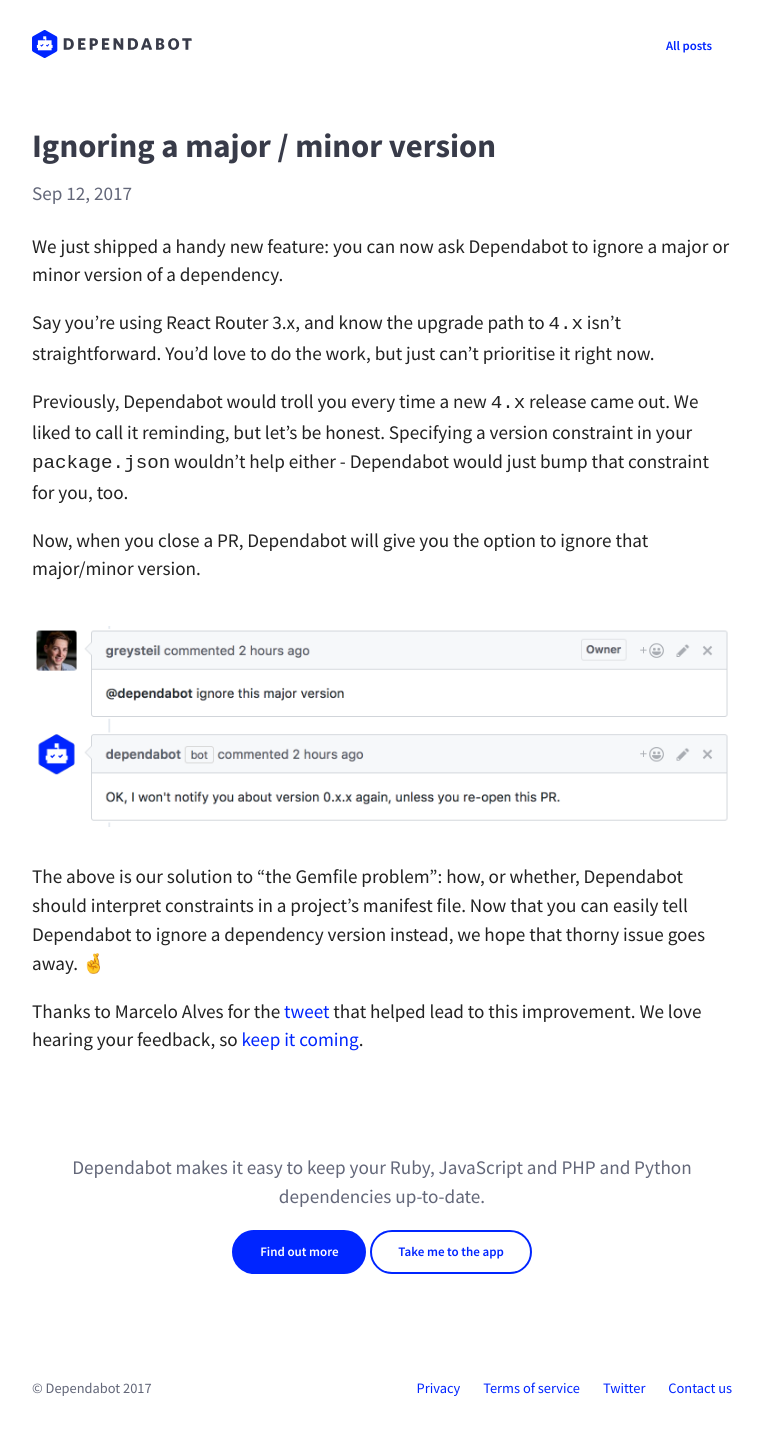
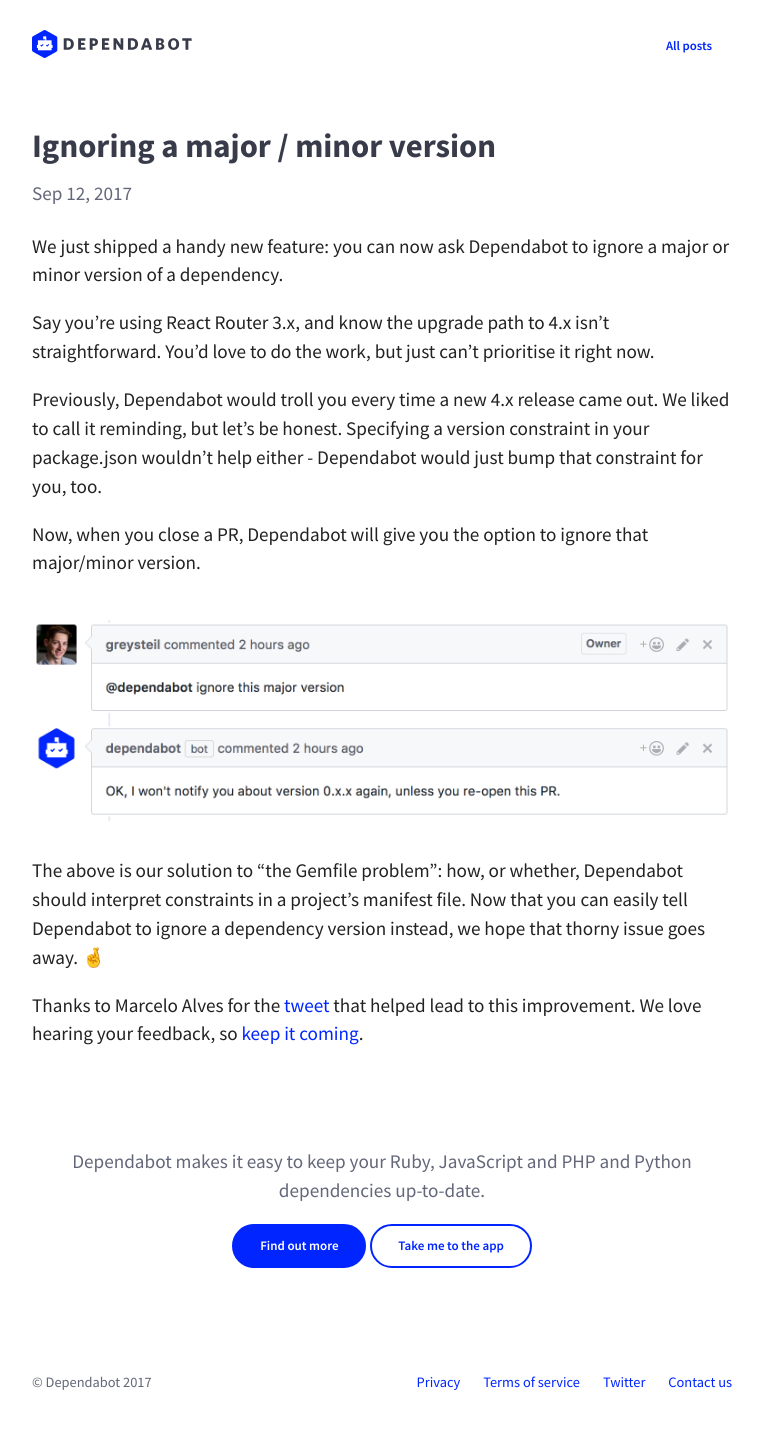
Before and after one commit to desenvolvedorIcotrade/App.bot, a Jekyll site: the page built from blog/_posts/2017-09-12-ignoring-major-version-bumps.md, in a window 1280 px wide. Shown: the whole page, without its empty margins (258-1021 px from the left). Built offline with Jekyll 4.4.1, drawn with Linux system fonts in a browser that asks for light colours; nearby versions of some CDN libraries.

Commit message:
Remove code quotes

```diff
--- a/blog/_posts/2017-09-12-ignoring-major-version-bumps.md
+++ b/blog/_posts/2017-09-12-ignoring-major-version-bumps.md
@@ -7,13 +7,13 @@
 We just shipped a handy new feature: you can now ask Dependabot to ignore a
 major or minor version of a dependency.
 
-Say you're using React Router 3.x, and know the upgrade path to `4.x` isn't
+Say you're using React Router 3.x, and know the upgrade path to 4.x isn't
 straightforward. You'd love to do the work, but just can't prioritise it right
 now.
 
-Previously, Dependabot would troll you every time a new `4.x` release came out.
+Previously, Dependabot would troll you every time a new 4.x release came out.
 We liked to call it reminding, but let's be honest. Specifying a version
-constraint in your `package.json` wouldn't help either - Dependabot would just
+constraint in your package.json wouldn't help either - Dependabot would just
 bump that constraint for you, too.
 
 Now, when you close a PR, Dependabot will give you the option to ignore that
```
